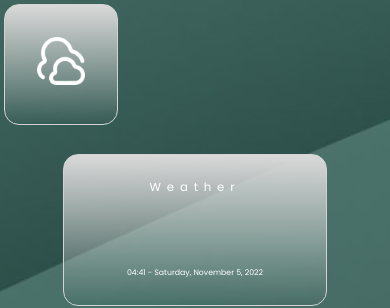
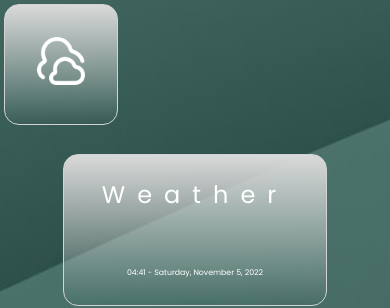
Before and after one commit to enisgjini/weather-app, a React (Create React App) app: page / in a window 390 px wide. Shown: the top 308 px of the page. Built offline with nearby package versions, Linux system fonts and the light colour scheme.

Commit message:
Fixing responsive code

```diff
--- a/src/App.css
+++ b/src/App.css
@@ -49,14 +49,13 @@ html {
   padding-left: 1%;
   padding-right: 1%;
 }
-
-/* Box of information about time and date  */
+/* Box of information about time and date  -  First box*/
 /* Box title */
 .box-title {
   font-family: "Poppins";
   font-style: normal;
   font-weight: 400;
-  font-size: 3vw;
+  font-size: 24px;
   line-height: 48px;
   letter-spacing: 0.5em;
   color: #ffffff;
@@ -72,6 +71,8 @@ html {
   color: #ffffff;
   float: right;
 }
+
+
 
 .container {
   display: flex;
@@ -264,4 +265,14 @@ html {
     padding-left: 1%;
     padding-right: 1%;
   }
+  .box-title {
+    font-family: "Poppins";
+    font-style: normal;
+    font-weight: 400;
+    font-size: 24px;
+    line-height: 48px;
+    letter-spacing: 0.5em;
+    color: #ffffff;
+    float: left;
+  }
 }
```
